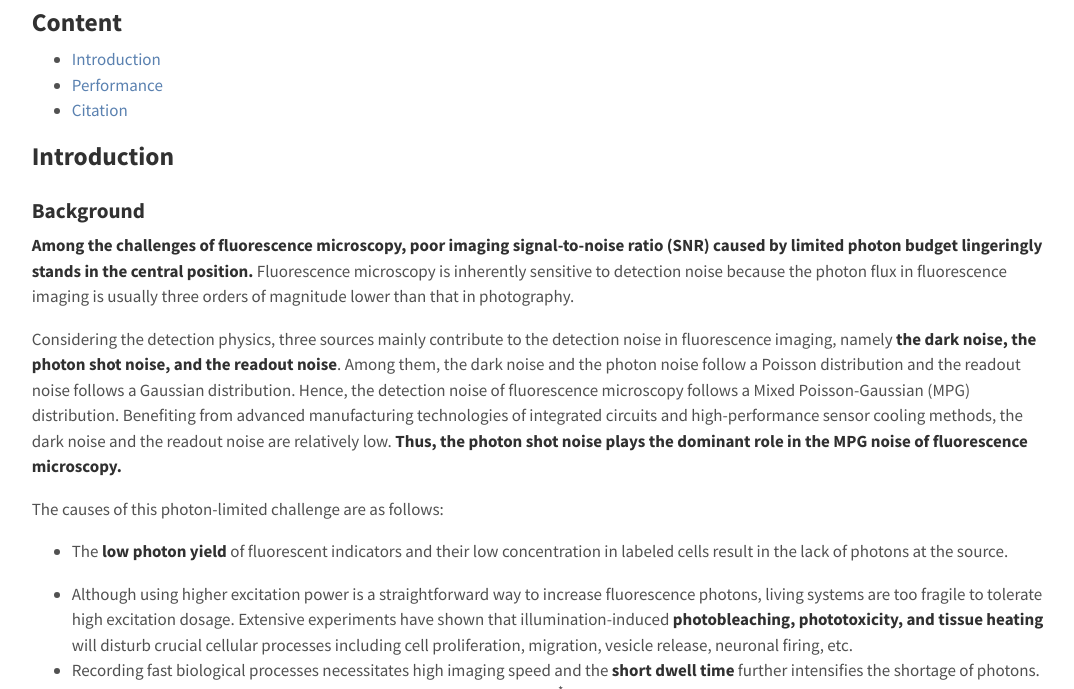
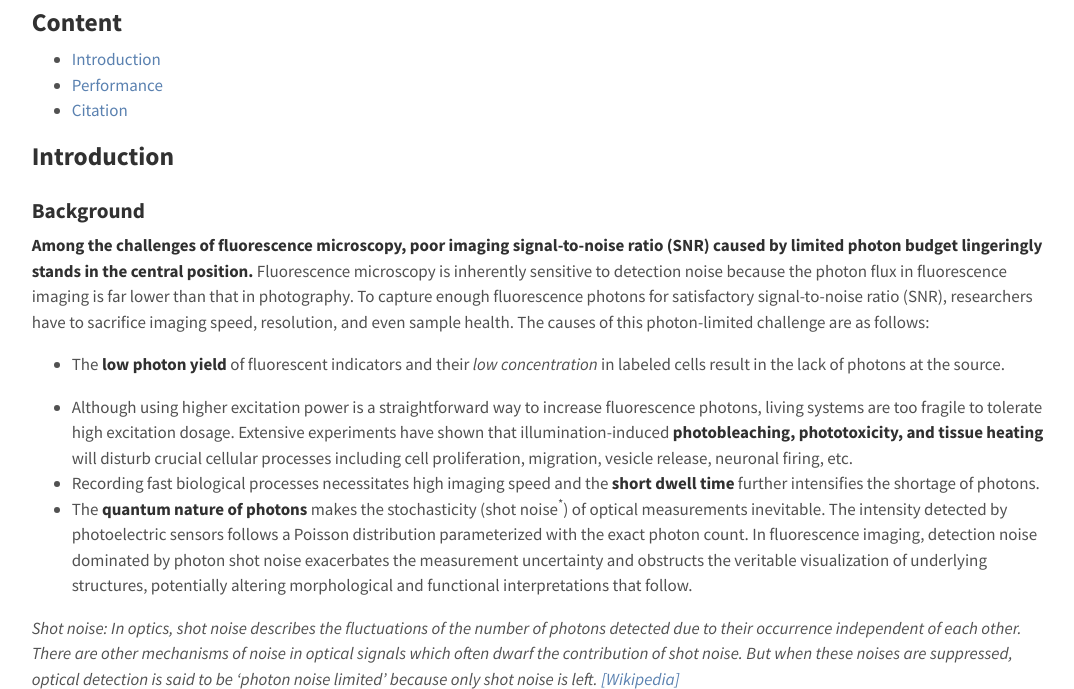
Before and after one commit to cabooster/DeepCAD-RT, a Jekyll site: the page built from About.md, in a window 1280 px wide and 1400 px high, scrolled down 228 px, cut to the strip 0-689 px from the top of the window. Shown: the whole strip, without its empty margins (100-1174 px from the left). Built offline with Jekyll 4.4.1, drawn with Linux system fonts in a browser that asks for light colours; some of the changed text lies outside the part shown.

Commit message:
Update About.md

```diff
--- a/About.md
+++ b/About.md
@@ -15,26 +15,22 @@
 
 ### Background
 
-**Among the challenges of fluorescence microscopy, poor imaging signal-to-noise ratio (SNR) caused by limited photon budget lingeringly stands in the central position.** Fluorescence microscopy is inherently sensitive to detection noise because the photon flux in fluorescence imaging is usually three orders of magnitude lower than that in photography.
+**Among the challenges of fluorescence microscopy, poor imaging signal-to-noise ratio (SNR) caused by limited photon budget lingeringly stands in the central position.** Fluorescence microscopy is inherently sensitive to detection noise because the photon flux in fluorescence imaging is far lower than that in photography. To capture enough fluorescence photons for satisfactory signal-to-noise ratio (SNR), researchers have to sacrifice imaging speed, resolution, and even sample health. The causes of this photon-limited challenge are as follows:
 
-Considering the detection physics, three sources mainly contribute to the detection noise in fluorescence imaging, namely **the dark noise, the photon shot noise, and the readout noise**. Among them, the dark noise and the photon noise follow a Poisson distribution and the readout noise follows a Gaussian distribution. Hence, the detection noise of fluorescence microscopy follows a Mixed Poisson-Gaussian (MPG) distribution. Benefiting from advanced manufacturing technologies of integrated circuits and high-performance sensor cooling methods, the dark noise and the readout noise are relatively low. **Thus, the photon shot noise plays the dominant role in the MPG noise of fluorescence microscopy.**
-
-The causes of this photon-limited challenge are as follows:
-
-- The **low photon yield** of fluorescent indicators and their low concentration in labeled cells result in the lack of photons at the source.
+- The **low photon yield** of fluorescent indicators and their *low concentration* in labeled cells result in the lack of photons at the source.
 
 - Although using higher excitation power is a straightforward way to increase fluorescence photons, living systems are too fragile to tolerate high excitation dosage. Extensive experiments have shown that illumination-induced **photobleaching, phototoxicity, and tissue heating** will disturb crucial cellular processes including cell proliferation, migration, vesicle release, neuronal firing, etc.
 - Recording fast biological processes necessitates high imaging speed and the **short dwell time** further intensifies the shortage of photons.
 - The **quantum nature of photons** makes the stochasticity (shot noise<sup>*</sup>) of optical measurements inevitable. The intensity detected by photoelectric sensors follows a Poisson distribution parameterized with the exact photon count. In fluorescence imaging, detection noise dominated by photon shot noise exacerbates the measurement uncertainty and obstructs the veritable visualization of underlying structures, potentially altering morphological and functional interpretations that follow.
 
-**Shot noise: In optics, shot noise describes fluctuations in the number of photons detected as they occur independently of each other. There are other noise mechanisms in optical signals that often make the contribution of shot noise appear negligible. When these noises are not present, optical detection is said to be 'photon noise limited' because only shot noise is left.*
+*Shot noise: In optics, shot noise describes the fluctuations of the number of photons detected due to their occurrence independent of each other. There are other mechanisms of noise in optical signals which often dwarf the contribution of shot noise. But when these noises are suppressed, optical detection is said to be 'photon noise limited' because only shot noise is left. [[Wikipedia]](https://en.wikipedia.org/wiki/Shot_noise#)*
 
 
 
 <center><img src="https://github.com/cabooster/DeepCAD-RT/blob/page/images/deepcad6.png?raw=true" width="1000" align="middle" /></center>
 
-To capture enough photons for satisfactory imaging sensitivity, researchers have to sacrifice imaging speed, resolution, and even sample health.
 
+Considering the detection physics, three sources mainly contribute to the detection noise in fluorescence imaging, namely **the dark noise, the photon shot noise, and the readout noise**. Among them, the dark noise and the photon noise follow a Poisson distribution and the readout noise follows a Gaussian distribution. Hence, the detection noise of fluorescence microscopy follows a Mixed Poisson-Gaussian (MPG) distribution. Benefiting from advanced manufacturing technologies of integrated circuits and high-performance sensor cooling methods, the dark noise and the readout noise are relatively low. **Thus, the photon shot noise plays the dominant role in the MPG noise of fluorescence microscopy.**
 
 
 ### Our Contribution
```
